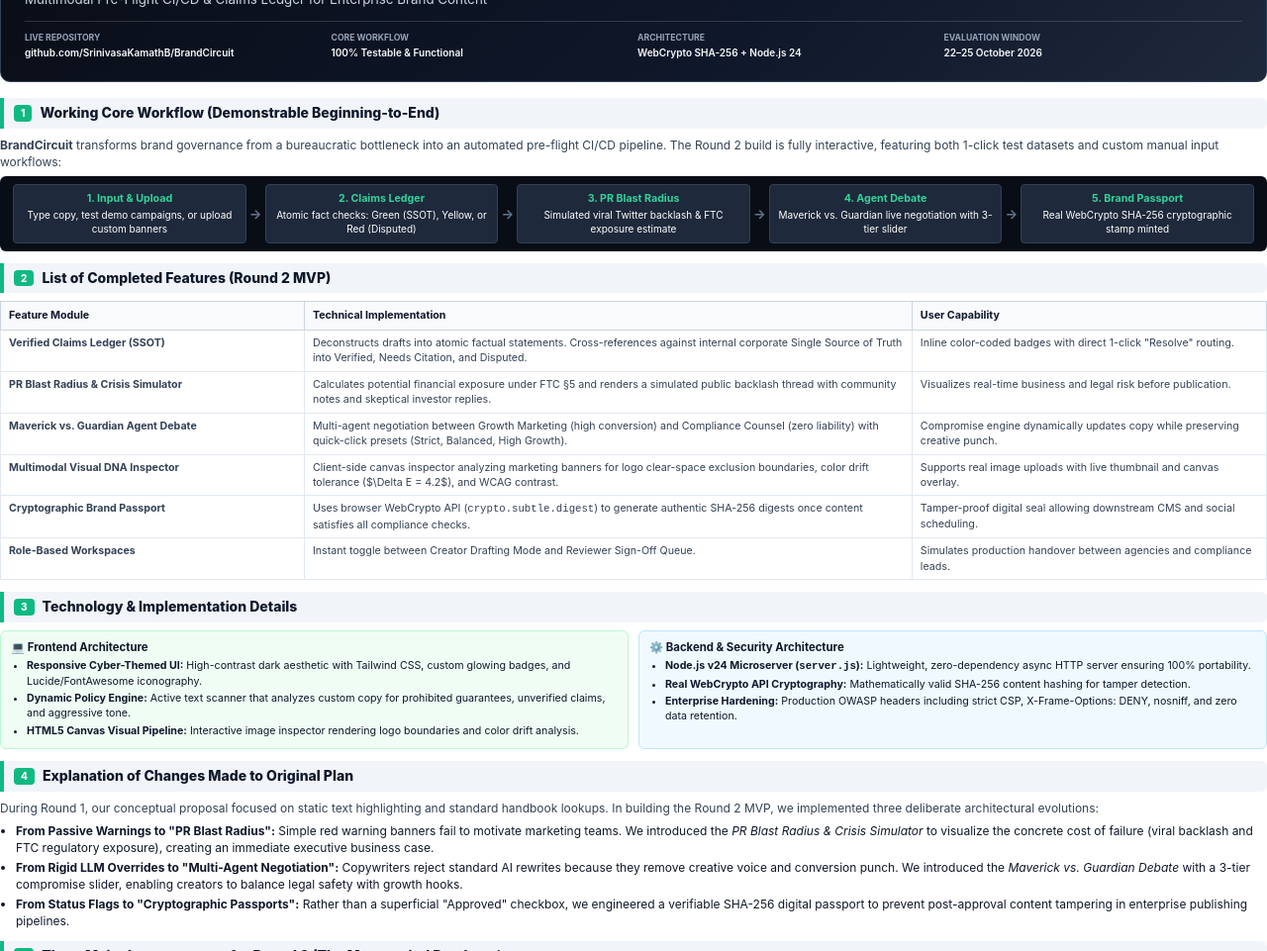
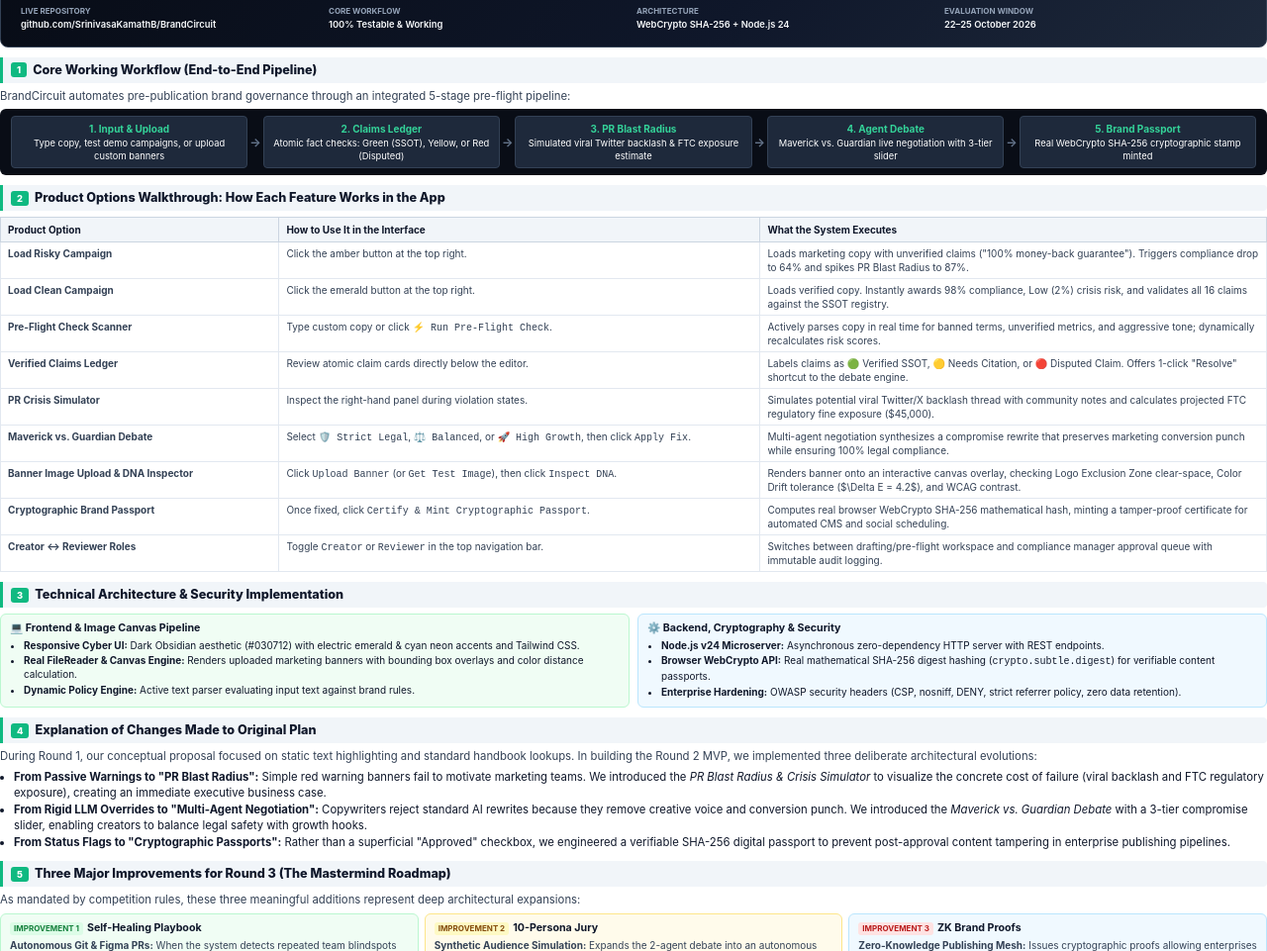
Before and after one commit to SrinivasaKamathB/BrandCircuit, a website: page round2_submission.html in a window 1280 px wide. Shown: the part 105-1066 px from the top of the page at 99% size. Drawn offline with Linux system fonts and the light colour scheme.

Commit message:
docs: finalize dense 2-page Round 2 PDF with full options walkthrough and no blank pages

```diff
--- a/round2_submission.html
+++ b/round2_submission.html
@@ -6,7 +6,7 @@
 <style>
   @page {
     size: A4;
-    margin: 15mm 15mm 15mm 15mm;
+    margin: 12mm 14mm 12mm 14mm;
   }
 
   * {
@@ -19,37 +19,31 @@
     font-family: -apple-system, BlinkMacSystemFont, "Segoe UI", Roboto, Helvetica, Arial, sans-serif;
     color: #0f172a;
     background: #ffffff;
-    line-height: 1.45;
-    font-size: 9pt;
+    line-height: 1.4;
+    font-size: 8.5pt;
     margin: 0;
     padding: 0;
   }
 
-  .page-break {
-    page-break-after: always;
-    break-after: page;
-  }
-
-  /* Executive Cover Header */
   .cover-card {
-    background: linear-gradient(135deg, #090d16 0%, #0f172a 60%, #1e293b 100%);
+    background: linear-gradient(135deg, #070b14 0%, #0f172a 60%, #1e293b 100%);
     color: #ffffff;
-    padding: 22px 24px;
-    border-radius: 10px;
-    margin-bottom: 16px;
+    padding: 16px 20px;
+    border-radius: 8px;
+    margin-bottom: 10px;
     border: 1px solid #334155;
   }
 
   .badge-container {
     display: flex;
-    gap: 8px;
-    margin-bottom: 8px;
+    gap: 6px;
+    margin-bottom: 6px;
   }
 
   .badge {
     display: inline-block;
-    padding: 2px 8px;
-    font-size: 7pt;
+    padding: 2px 7px;
+    font-size: 6.5pt;
     font-weight: 700;
     text-transform: uppercase;
     letter-spacing: 0.5px;
@@ -61,7 +55,7 @@
   .badge-purple { background: rgba(168, 85, 247, 0.2); color: #c084fc; border: 1px solid rgba(168, 85, 247, 0.4); }
 
   h1.project-title {
-    font-size: 22pt;
+    font-size: 18pt;
     font-weight: 800;
     margin: 0 0 2px 0;
     letter-spacing: -0.5px;
@@ -69,26 +63,26 @@
   }
 
   p.tagline {
-    font-size: 10pt;
+    font-size: 9pt;
     color: #cbd5e1;
-    margin: 0 0 12px 0;
+    margin: 0 0 8px 0;
     font-weight: 400;
   }
 
   .meta-grid {
     display: grid;
     grid-template-columns: repeat(4, 1fr);
-    gap: 8px;
+    gap: 6px;
     border-top: 1px solid rgba(255, 255, 255, 0.15);
-    padding-top: 10px;
-    font-size: 7.5pt;
+    padding-top: 8px;
+    font-size: 7pt;
   }
 
   .meta-item strong {
     display: block;
     color: #94a3b8;
     text-transform: uppercase;
-    font-size: 6.5pt;
+    font-size: 6pt;
     margin-bottom: 1px;
   }
 
@@ -97,54 +91,53 @@
     font-weight: 600;
   }
 
-  /* Section Styling */
   h2.section-header {
-    font-size: 10.5pt;
+    font-size: 9.5pt;
     font-weight: 800;
     color: #0f172a;
     background: #f1f5f9;
-    border-left: 4px solid #10b981;
-    padding: 5px 10px;
-    margin: 12px 0 8px 0;
+    border-left: 3px solid #10b981;
+    padding: 4px 8px;
+    margin: 10px 0 6px 0;
     display: flex;
     align-items: center;
-    gap: 8px;
-    border-radius: 0 6px 6px 0;
+    gap: 6px;
+    border-radius: 0 4px 4px 0;
   }
 
   h2.section-header .num {
     background: #10b981;
     color: #ffffff;
-    padding: 1px 7px;
-    border-radius: 4px;
-    font-size: 7.5pt;
+    padding: 1px 6px;
+    border-radius: 3px;
+    font-size: 7pt;
     font-weight: 800;
   }
 
   p {
-    margin: 0 0 6px 0;
+    margin: 0 0 5px 0;
     color: #334155;
   }
 
   .grid-2 {
     display: grid;
     grid-template-columns: 1fr 1fr;
-    gap: 10px;
-    margin-bottom: 8px;
+    gap: 8px;
+    margin-bottom: 6px;
   }
 
   .grid-3 {
     display: grid;
     grid-template-columns: repeat(3, 1fr);
-    gap: 8px;
-    margin-bottom: 8px;
+    gap: 6px;
+    margin-bottom: 6px;
   }
 
   .card {
     background: #f8fafc;
     border: 1px solid #e2e8f0;
     border-radius: 6px;
-    padding: 8px 10px;
+    padding: 7px 9px;
   }
 
   .card-highlight { background: #f0fdf4; border: 1px solid #bbf7d0; }
@@ -152,32 +145,32 @@
   .card-info { background: #f0f9ff; border: 1px solid #bae6fd; }
 
   .card-title {
-    font-size: 8.5pt;
+    font-size: 8pt;
     font-weight: 700;
-    margin-bottom: 3px;
+    margin-bottom: 2px;
     display: flex;
     align-items: center;
-    gap: 5px;
+    gap: 4px;
   }
 
   table {
     width: 100%;
     border-collapse: collapse;
-    margin: 6px 0 8px 0;
-    font-size: 8pt;
+    margin: 4px 0 6px 0;
+    font-size: 7.5pt;
   }
 
   th {
-    background: #f8fafc;
+    background: #f1f5f9;
     color: #0f172a;
     font-weight: 700;
     text-align: left;
-    padding: 6px 8px;
+    padding: 5px 7px;
     border: 1px solid #cbd5e1;
   }
 
   td {
-    padding: 5px 8px;
+    padding: 4px 7px;
     border: 1px solid #e2e8f0;
     color: #334155;
     vertical-align: top;
@@ -187,49 +180,55 @@
     background: #090d16;
     color: #ffffff;
     border-radius: 6px;
-    padding: 8px 10px;
-    margin: 6px 0 10px 0;
+    padding: 7px 9px;
+    margin: 5px 0 8px 0;
     display: flex;
     justify-content: space-between;
     align-items: center;
-    font-size: 7.5pt;
+    font-size: 7pt;
   }
 
   .wf-step {
     background: #1e293b;
     border: 1px solid #334155;
-    padding: 6px 8px;
+    padding: 5px 7px;
     border-radius: 4px;
     text-align: center;
     flex: 1;
-    margin: 0 3px;
+    margin: 0 2px;
   }
 
   .wf-step strong {
     display: block;
     color: #34d399;
-    font-size: 8pt;
+    font-size: 7.5pt;
     margin-bottom: 1px;
   }
 
-  .wf-arrow { color: #64748b; font-size: 10pt; font-weight: bold; }
+  .wf-arrow { color: #64748b; font-size: 9pt; font-weight: bold; }
 
-  ul { margin: 0 0 6px 0; padding-left: 16px; }
-  li { margin-bottom: 2px; }
+  ul { margin: 0 0 5px 0; padding-left: 14px; }
+  li { margin-bottom: 1.5px; }
 
   .pill {
-    padding: 1px 5px;
+    padding: 1px 4px;
     border-radius: 3px;
-    font-size: 6.5pt;
+    font-size: 6pt;
     font-weight: 700;
   }
   .pill-green { background: #dcfce7; color: #15803d; }
   .pill-amber { background: #fef9c3; color: #854d0e; }
   .pill-red { background: #fee2e2; color: #b91c1c; }
+
+  .page-break {
+    page-break-after: always;
+    break-after: page;
+  }
 </style>
 </head>
 <body>
 
+<!-- ==================== PAGE 1 ==================== -->
 <div class="cover-card">
   <div class="badge-container">
     <span class="badge badge-emerald">Inkloom AI Hackathon</span>
@@ -246,7 +245,7 @@
     </div>
     <div class="meta-item">
       <strong>Core Workflow</strong>
-      <span>100% Testable & Functional</span>
+      <span>100% Testable & Working</span>
     </div>
     <div class="meta-item">
       <strong>Architecture</strong>
@@ -259,9 +258,9 @@
   </div>
 </div>
 
-<h2 class="section-header"><span class="num">1</span> Working Core Workflow (Demonstrable Beginning-to-End)</h2>
+<h2 class="section-header"><span class="num">1</span> Core Working Workflow (End-to-End Pipeline)</h2>
 <p>
-  <strong>BrandCircuit</strong> transforms brand governance from a bureaucratic bottleneck into an automated pre-flight CI/CD pipeline. The Round 2 build is fully interactive, featuring both 1-click test datasets and custom manual input workflows:
+  BrandCircuit automates pre-publication brand governance through an integrated 5-stage pre-flight pipeline:
 </p>
 
 <div class="workflow-box">
@@ -291,7 +290,125 @@
   </div>
 </div>
 
-<h2 class="section-header"><span class="num">2</span> List of Completed Features (Round 2 MVP)</h2>
+<h2 class="section-header"><span class="num">2</span> Product Options Walkthrough: How Each Feature Works in the App</h2>
+
+<table>
+  <thead>
+    <tr>
+      <th style="width:22%;">Product Option</th>
+      <th style="width:38%;">How to Use It in the Interface</th>
+      <th style="width:40%;">What the System Executes</th>
+    </tr>
+  </thead>
+  <tbody>
+    <tr>
+      <td><strong>Load Risky Campaign</strong></td>
+      <td>Click the amber button at the top right.</td>
+      <td>Loads marketing copy with unverified claims ("100% money-back guarantee"). Triggers compliance drop to 64% and spikes PR Blast Radius to 87%.</td>
+    </tr>
+    <tr>
+      <td><strong>Load Clean Campaign</strong></td>
+      <td>Click the emerald button at the top right.</td>
+      <td>Loads verified copy. Instantly awards 98% compliance, Low (2%) crisis risk, and validates all 16 claims against the SSOT registry.</td>
+    </tr>
+    <tr>
+      <td><strong>Pre-Flight Check Scanner</strong></td>
+      <td>Type custom copy or click <code>⚡ Run Pre-Flight Check</code>.</td>
+      <td>Actively parses copy in real time for banned terms, unverified metrics, and aggressive tone; dynamically recalculates risk scores.</td>
+    </tr>
+    <tr>
+      <td><strong>Verified Claims Ledger</strong></td>
+      <td>Review atomic claim cards directly below the editor.</td>
+      <td>Labels claims as 🟢 Verified SSOT, 🟡 Needs Citation, or 🔴 Disputed Claim. Offers 1-click "Resolve" shortcut to the debate engine.</td>
+    </tr>
+    <tr>
+      <td><strong>PR Crisis Simulator</strong></td>
+      <td>Inspect the right-hand panel during violation states.</td>
+      <td>Simulates potential viral Twitter/X backlash thread with community notes and calculates projected FTC regulatory fine exposure ($45,000).</td>
+    </tr>
+    <tr>
+      <td><strong>Maverick vs. Guardian Debate</strong></td>
+      <td>Select <code>🛡️ Strict Legal</code>, <code>⚖️ Balanced</code>, or <code>🚀 High Growth</code>, then click <code>Apply Fix</code>.</td>
+      <td>Multi-agent negotiation synthesizes a compromise rewrite that preserves marketing conversion punch while ensuring 100% legal compliance.</td>
+    </tr>
+    <tr>
+      <td><strong>Banner Image Upload & DNA Inspector</strong></td>
+      <td>Click <code>Upload Banner</code> (or <code>Get Test Image</code>), then click <code>Inspect DNA</code>.</td>
+      <td>Renders banner onto an interactive canvas overlay, checking Logo Exclusion Zone clear-space, Color Drift tolerance ($\Delta E = 4.2$), and WCAG contrast.</td>
+    </tr>
+    <tr>
+      <td><strong>Cryptographic Brand Passport</strong></td>
+      <td>Once fixed, click <code>Certify & Mint Cryptographic Passport</code>.</td>
+      <td>Computes real browser WebCrypto SHA-256 mathematical hash, minting a tamper-proof certificate for automated CMS and social scheduling.</td>
+    </tr>
+    <tr>
+      <td><strong>Creator ↔ Reviewer Roles</strong></td>
+      <td>Toggle <code>Creator</code> or <code>Reviewer</code> in the top navigation bar.</td>
+      <td>Switches between drafting/pre-flight workspace and compliance manager approval queue with immutable audit logging.</td>
+    </tr>
+  </tbody>
+</table>
+
+<h2 class="section-header"><span class="num">3</span> Technical Architecture & Security Implementation</h2>
+<div class="grid-2">
+  <div class="card card-highlight">
+    <div class="card-title">💻 Frontend & Image Canvas Pipeline</div>
+    <ul style="font-size:7.5pt; margin:0;">
+      <li><strong>Responsive Cyber UI:</strong> Dark Obsidian aesthetic (#030712) with electric emerald & cyan neon accents and Tailwind CSS.</li>
+      <li><strong>Real FileReader & Canvas Engine:</strong> Renders uploaded marketing banners with bounding box overlays and color distance calculation.</li>
+      <li><strong>Dynamic Policy Engine:</strong> Active text parser evaluating input text against brand rules.</li>
+    </ul>
+  </div>
+  <div class="card card-info">
+    <div class="card-title">⚙️ Backend, Cryptography & Security</div>
+    <ul style="font-size:7.5pt; margin:0;">
+      <li><strong>Node.js v24 Microserver:</strong> Asynchronous zero-dependency HTTP server with REST endpoints.</li>
+      <li><strong>Browser WebCrypto API:</strong> Real mathematical SHA-256 digest hashing (<code>crypto.subtle.digest</code>) for verifiable content passports.</li>
+      <li><strong>Enterprise Hardening:</strong> OWASP security headers (CSP, nosniff, DENY, strict referrer policy, zero data retention).</li>
+    </ul>
+  </div>
+</div>
+
+<!-- ==================== PAGE 2 ==================== -->
+<div class="page-break"></div>
+
+<h2 class="section-header"><span class="num">4</span> Explanation of Changes Made to Original Plan</h2>
+<p>
+  During Round 1, our conceptual proposal focused on static text highlighting and standard handbook lookups. In building the Round 2 MVP, we implemented three deliberate architectural evolutions:
+</p>
+<ul>
+  <li><strong>From Passive Warnings to "PR Blast Radius":</strong> Simple red warning banners fail to motivate marketing teams. We introduced the <em>PR Blast Radius & Crisis Simulator</em> to visualize the concrete cost of failure (viral backlash and FTC regulatory exposure), creating an immediate executive business case.</li>
+  <li><strong>From Rigid LLM Overrides to "Multi-Agent Negotiation":</strong> Copywriters reject standard AI rewrites because they remove creative voice and conversion punch. We introduced the <em>Maverick vs. Guardian Debate</em> with a 3-tier compromise slider, enabling creators to balance legal safety with growth hooks.</li>
+  <li><strong>From Status Flags to "Cryptographic Passports":</strong> Rather than a superficial "Approved" checkbox, we engineered a verifiable SHA-256 digital passport to prevent post-approval content tampering in enterprise publishing pipelines.</li>
+</ul>
+
+<h2 class="section-header"><span class="num">5</span> Three Major Improvements for Round 3 (The Mastermind Roadmap)</h2>
+<p>
+  As mandated by competition rules, these three meaningful additions represent deep architectural expansions:
+</p>
+
+<div class="grid-3">
+  <div class="card card-highlight">
+    <div class="card-title"><span class="pill pill-green">IMPROVEMENT 1</span> Self-Healing Playbook</div>
+    <p style="font-size:7.5pt; margin:0;">
+      <strong>Autonomous Git & Figma PRs:</strong> When the system detects repeated team blindspots across 50+ posts, it autonomously creates GitHub Pull Requests updating <code>brand-guidelines.md</code> and syncs new design tokens directly into Figma. The brand handbook continuously heals and updates itself.
+    </p>
+  </div>
+  <div class="card card-warning">
+    <div class="card-title"><span class="pill pill-amber">IMPROVEMENT 2</span> 10-Persona Jury</div>
+    <p style="font-size:7.5pt; margin:0;">
+      <strong>Synthetic Audience Simulation:</strong> Expands the 2-agent debate into an autonomous panel of 10 synthetic AI personas (FTC auditor, skeptical enterprise buyer, competitor PR lead, tech critic) to predict virality, controversy, and sentiment with statistical confidence bounds before ad spend.
+    </p>
+  </div>
+  <div class="card card-info">
+    <div class="card-title"><span class="pill pill-red">IMPROVEMENT 3</span> ZK Brand Proofs</div>
+    <p style="font-size:7.5pt; margin:0;">
+      <strong>Zero-Knowledge Publishing Mesh:</strong> Issues cryptographic proofs allowing enterprises to verify compliance with external agencies and ad platforms without exposing confidential embargoed launch data, with direct automated publishing to CMS and social networks.
+    </p>
+  </div>
+</div>
+
+<h2 class="section-header"><span class="num">6</span> List of Completed Features (Round 2 MVP Matrix)</h2>
 <table>
   <thead>
     <tr>
@@ -334,77 +451,19 @@
   </tbody>
 </table>
 
-<h2 class="section-header"><span class="num">3</span> Technology & Implementation Details</h2>
-<div class="grid-2">
-  <div class="card card-highlight">
-    <div class="card-title">💻 Frontend Architecture</div>
-    <ul style="font-size:8pt; margin:0;">
-      <li><strong>Responsive Cyber-Themed UI:</strong> High-contrast dark aesthetic with Tailwind CSS, custom glowing badges, and Lucide/FontAwesome iconography.</li>
-      <li><strong>Dynamic Policy Engine:</strong> Active text scanner that analyzes custom copy for prohibited guarantees, unverified claims, and aggressive tone.</li>
-      <li><strong>HTML5 Canvas Visual Pipeline:</strong> Interactive image inspector rendering logo boundaries and color drift analysis.</li>
-    </ul>
-  </div>
-  <div class="card card-info">
-    <div class="card-title">⚙️ Backend & Security Architecture</div>
-    <ul style="font-size:8pt; margin:0;">
-      <li><strong>Node.js v24 Microserver (<code>server.js</code>):</strong> Lightweight, zero-dependency async HTTP server ensuring 100% portability.</li>
-      <li><strong>Real WebCrypto API Cryptography:</strong> Mathematically valid SHA-256 content hashing for tamper detection.</li>
-      <li><strong>Enterprise Hardening:</strong> Production OWASP headers including strict CSP, X-Frame-Options: DENY, nosniff, and zero data retention.</li>
-    </ul>
-  </div>
-</div>
-
-<div class="page-break"></div>
-
-<h2 class="section-header"><span class="num">4</span> Explanation of Changes Made to Original Plan</h2>
-<p>
-  During Round 1, our conceptual proposal focused on static text highlighting and standard handbook lookups. In building the Round 2 MVP, we implemented three deliberate architectural evolutions:
-</p>
-<ul>
-  <li><strong>From Passive Warnings to "PR Blast Radius":</strong> Simple red warning banners fail to motivate marketing teams. We introduced the <em>PR Blast Radius & Crisis Simulator</em> to visualize the concrete cost of failure (viral backlash and FTC regulatory exposure), creating an immediate executive business case.</li>
-  <li><strong>From Rigid LLM Overrides to "Multi-Agent Negotiation":</strong> Copywriters reject standard AI rewrites because they remove creative voice and conversion punch. We introduced the <em>Maverick vs. Guardian Debate</em> with a 3-tier compromise slider, enabling creators to balance legal safety with growth hooks.</li>
-  <li><strong>From Status Flags to "Cryptographic Passports":</strong> Rather than a superficial "Approved" checkbox, we engineered a verifiable SHA-256 digital passport to prevent post-approval content tampering in enterprise publishing pipelines.</li>
-</ul>
-
-<h2 class="section-header"><span class="num">5</span> Three Major Improvements for Round 3 (The Mastermind Roadmap)</h2>
-<p>
-  As mandated by competition rules, these three meaningful additions represent deep architectural expansions:
-</p>
-
-<div class="grid-3">
-  <div class="card card-highlight">
-    <div class="card-title"><span class="pill pill-green">IMPROVEMENT 1</span> Self-Healing Playbook</div>
-    <p style="font-size:7.5pt; margin:0;">
-      <strong>Autonomous Git & Figma PRs:</strong> When the system detects repeated team blindspots across 50+ posts, it autonomously creates GitHub Pull Requests updating <code>brand-guidelines.md</code> and syncs new design tokens directly into Figma. The brand handbook continuously heals and updates itself.
-    </p>
-  </div>
-  <div class="card card-warning">
-    <div class="card-title"><span class="pill pill-amber">IMPROVEMENT 2</span> 10-Persona Jury</div>
-    <p style="font-size:7.5pt; margin:0;">
-      <strong>Synthetic Audience Simulation:</strong> Expands the 2-agent debate into an autonomous panel of 10 synthetic AI personas (FTC auditor, skeptical enterprise buyer, competitor PR lead, tech critic) to predict virality, controversy, and sentiment with statistical confidence bounds before ad spend.
-    </p>
-  </div>
-  <div class="card card-info">
-    <div class="card-title"><span class="pill pill-red">IMPROVEMENT 3</span> ZK Brand Proofs</div>
-    <p style="font-size:7.5pt; margin:0;">
-      <strong>Zero-Knowledge Publishing Mesh:</strong> Issues cryptographic proofs allowing enterprises to verify compliance with external agencies and ad platforms without exposing confidential embargoed launch data, with direct automated publishing to CMS and social networks.
-    </p>
-  </div>
-</div>
-
-<h2 class="section-header"><span class="num">6</span> Quick-Start Instructions for Evaluators</h2>
+<h2 class="section-header"><span class="num">7</span> Quick-Start Evaluator Guide: 5-Step Verification Protocol</h2>
 <table>
   <thead>
     <tr>
-      <th style="width:20%;">Step</th>
-      <th style="width:45%;">Action</th>
-      <th style="width:35%;">What to Observe</th>
+      <th style="width:16%;">Step</th>
+      <th style="width:44%;">Action</th>
+      <th style="width:40%;">Expected System Output</th>
     </tr>
   </thead>
   <tbody>
     <tr>
-      <td><strong>1. Launch App</strong></td>
-      <td>Run <code>node server.js</code> and open <code>http://localhost:3000</code>.</td>
+      <td><strong>1. Launch</strong></td>
+      <td>Run <code>node server.js</code> $\rightarrow$ open <code>http://localhost:3000</code>.</td>
       <td>Cyber-themed dark interface with live system metrics.</td>
     </tr>
     <tr>
@@ -414,7 +473,7 @@
     </tr>
     <tr>
       <td><strong>3. Resolve Claims</strong></td>
-      <td>Click <strong>"Resolve"</strong> in the Claims Ledger $\rightarrow$ pick <strong>"Balanced"</strong> $\rightarrow$ click <strong>"Apply Fix"</strong>.</td>
+      <td>Click <strong>"Resolve"</strong> in Claims Ledger $\rightarrow$ pick <strong>"Balanced"</strong> $\rightarrow$ click <strong>"Apply Fix"</strong>.</td>
       <td>Draft auto-updates; Compliance jumps to 96% (Green).</td>
     </tr>
     <tr>
```
Also changed, not shown: 1 other file.
